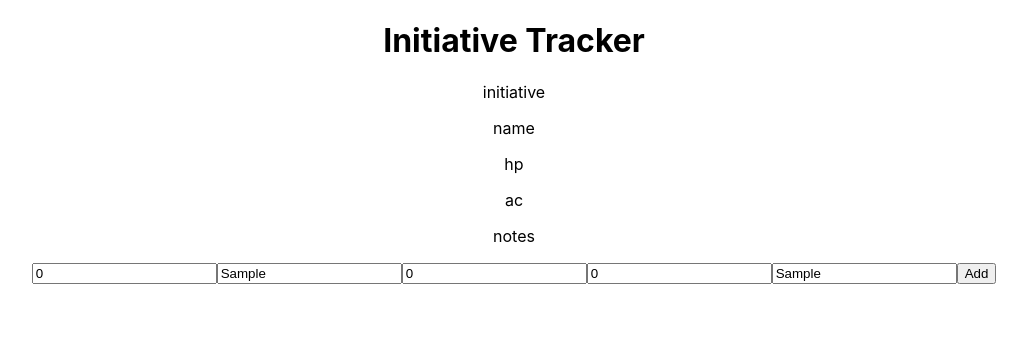
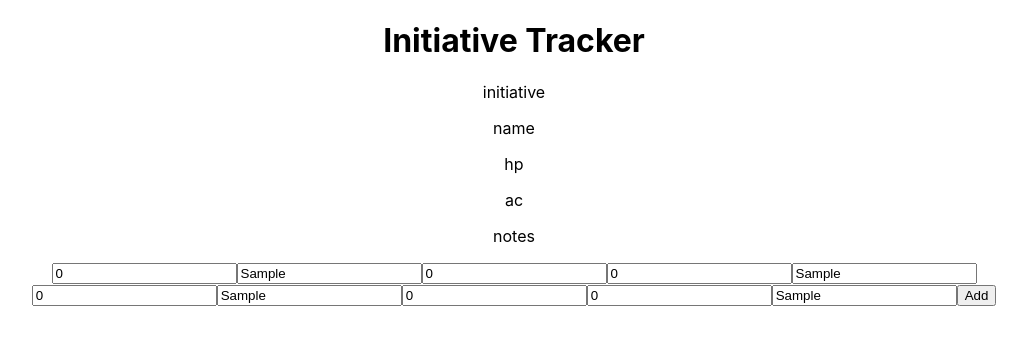
Before and after one commit to Pablo-HD/initiative-tracker, a React (Create React App) app: page / in a window 1280 px wide. Both pictures are taken after typing "Sample", "Sample" into the empty fields and a click on the button "Add". Shown: the top 344 px of the page, without its empty margins (126-1153 px from the left). Built offline with nearby package versions, Linux system fonts and the light colour scheme.

Commit message:
feat: editCharacter function to edit input

```diff
--- a/src/App.js
+++ b/src/App.js
@@ -1,6 +1,5 @@
-import logo from "./logo.svg";
 import "./App.css";
-import { useState } from "react";
+import { useState, useEffect } from "react";
 import Characters from "./components/characters";
 import NewCharacter from "./components/new-character";
 
@@ -10,9 +9,23 @@ function App() {
     name: "",
     hp: 0,
     ac: 0,
-    notes: ""
+    notes: "",
   });
   const [characters, setCharacters] = useState([]);
+
+  const addCharacter = (character) => {
+    setCharacters([...characters, character]);
+  };
+
+  useEffect(() => {
+    characters.sort((a, b) => parseInt(b.initiative) - parseInt(a.initiative));
+  }, [characters]);
+
+  const editCharacter = (e) => {
+    const name = e.target.name
+    characters[name] = e.target.value
+
+  };
 
   return (
     <div className="App">
@@ -22,7 +35,8 @@ function App() {
           return <p key={index}>{property}</p>;
         })}
       </div>
-      <NewCharacter properties={properties} />
+      <Characters characters={characters} editCharacter={editCharacter}/>
+      <NewCharacter properties={properties} addCharacter={addCharacter} />
     </div>
   );
 }
--- a/src/components/character/index.jsx
+++ b/src/components/character/index.jsx
@@ -1,5 +1,18 @@
-const Character = (props) => {
-  return
-}
+const Character = ({ characters, editCharacter }) => {
+
+  return characters.map((character) => {
+    return (
+      Object.keys(character).map((key,index) => <input
+      type={typeof value === "number" ? "number" : "text"}
+      key={index}
+      onChange={editCharacter}
+      name={character[key]}
+      value={character[key]}
+      onBlur={editCharacter}
+    />)
+
+    );
+  });
+};
 
 export default Character;
--- a/src/components/characters/index.jsx
+++ b/src/components/characters/index.jsx
@@ -1,8 +1,8 @@
 import Character from "../character";
 
-const Characters = (props) => {
-  return
+const Characters = ({ characters, editCharacter }) => {
 
+  return <Character characters={characters} editCharacter={editCharacter} />;
 };
 
 export default Characters;
--- a/src/components/new-character/index.jsx
+++ b/src/components/new-character/index.jsx
@@ -15,12 +15,13 @@ const NewCharacter = ({ properties, addCharacter }) => {
           <input
             onChange={(e) => setCharacter(e, property[0])}
             value={property[1]}
+            name={property[0]}
             type={typeof value === "number" ? "number" : "text"}
             key={index}
           />
         );
       })}
-      <button onClick={addCharacter}>Add</button>
+      <button onClick={() => addCharacter(newCharacter)}>Add</button>
     </div>
   );
 };
```
